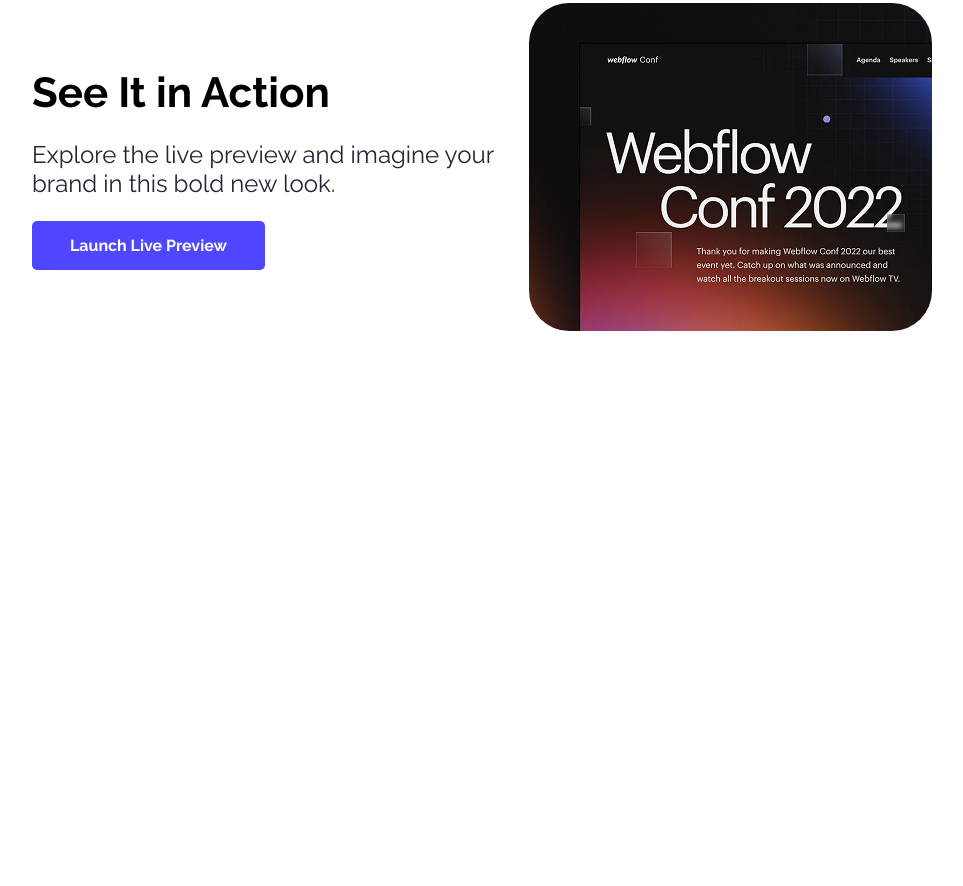
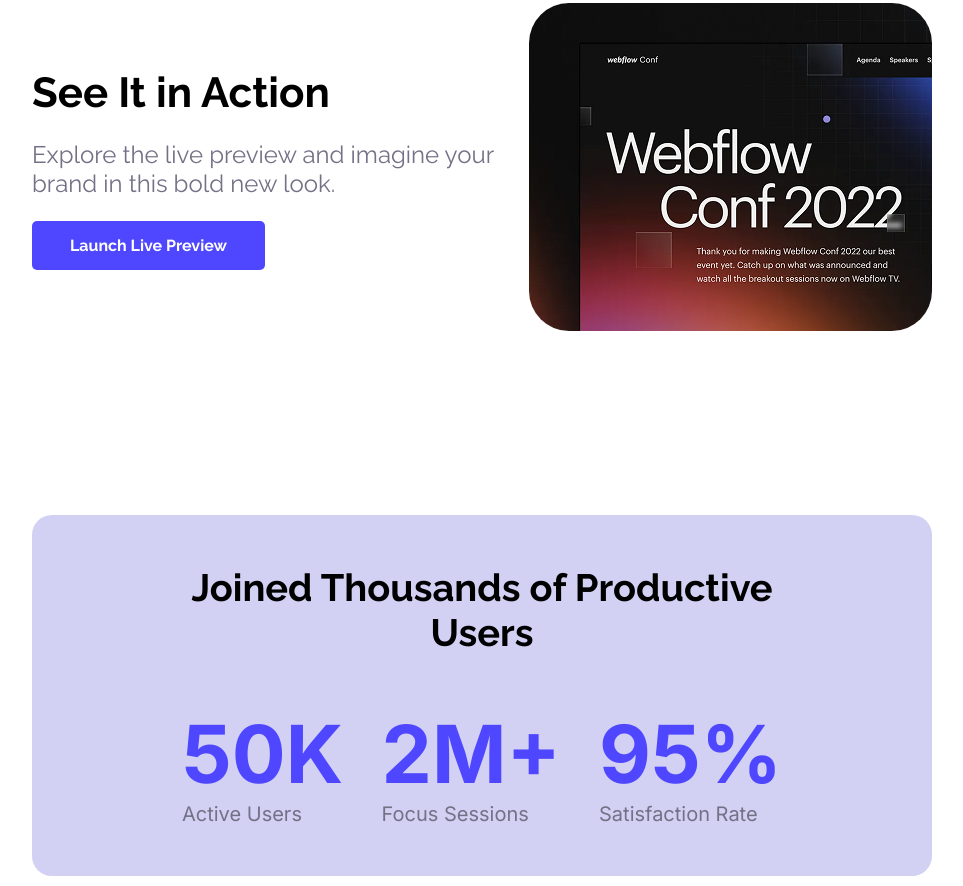
Before and after one commit to ronnni47/assignment-1, a plain HTML site: page index.html in a window 1280 px wide. Shown: the part 865-1751 px from the top of the page, without its empty margins (158-1121 px from the left). Before the commit the page ends 1370 px from the top, so only its background shows below. Drawn offline with Linux system fonts and the light colour scheme.

Commit message:
updated something more

```diff
--- a/index.html
+++ b/index.html
@@ -34,7 +34,33 @@
                    <img class="mini" src="Assets/wc-mini.png" alt="">
                 </div>
             </div>
-            <div class="part-2"></div>
+            <div class="part-2">
+                <h3 class="part-2arc">Joined Thousands of Productive Users</h3>
+                <ul class="review">
+                    <li>
+                    <h2 >
+                        50K
+                    </h2>
+                    <p class="rp">Active Users</p>
+                </li>
+                    <li>
+                    <h2>
+                        2M+
+                    </h2>
+                    <p class="rp">
+                        Focus Sessions
+                    </p>
+                </li>
+                    <li>
+                    <h2>
+                        95%
+                    </h2>
+                    <p class="rp">
+                        Satisfaction Rate
+                    </p>
+                </li>
+                </ul>
+            </div>
             <div class="part-3"></div>
         </div>
     </main>
--- a/style.css
+++ b/style.css
@@ -73,7 +73,7 @@ h4{
 }
 .action-sub{
     font-size: 24px;
-    color: #252432;
+    color: #737186;
     margin-bottom: 23px;
 }
 .Tertiary{
@@ -82,3 +82,33 @@ h4{
 .mini{
     border-radius: 40px;
 }
+.part-2{
+    background-color: #d1cff3f5;
+    margin: 10px 190px;
+    padding: 50px 150px;
+    border-radius: 20px;
+}
+.part-2arc{
+    text-align: center;
+    margin-bottom: 50px;
+    font-size: 38px;
+    font-weight: bold;
+
+}
+h2{
+    font-family:"Inter", sans-serif;
+    font-size: 80px;
+    font-weight: bold;
+    color:#4E47FF;
+}
+.review{
+    list-style: none;
+    display: flex;
+    justify-content: space-between;
+}
+.rp{
+    font-family:"Inter", sans-serif;
+    font-size: 20px;
+     color: #737186;
+
+}
```
